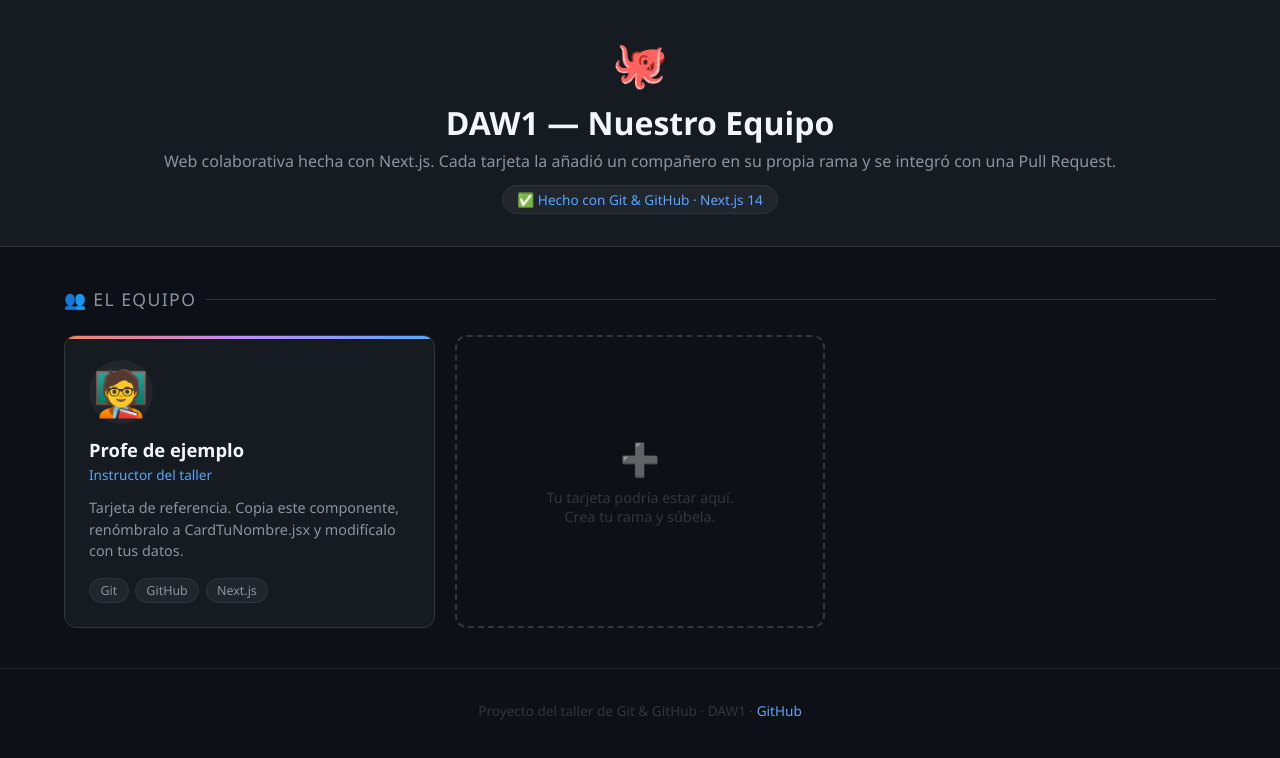
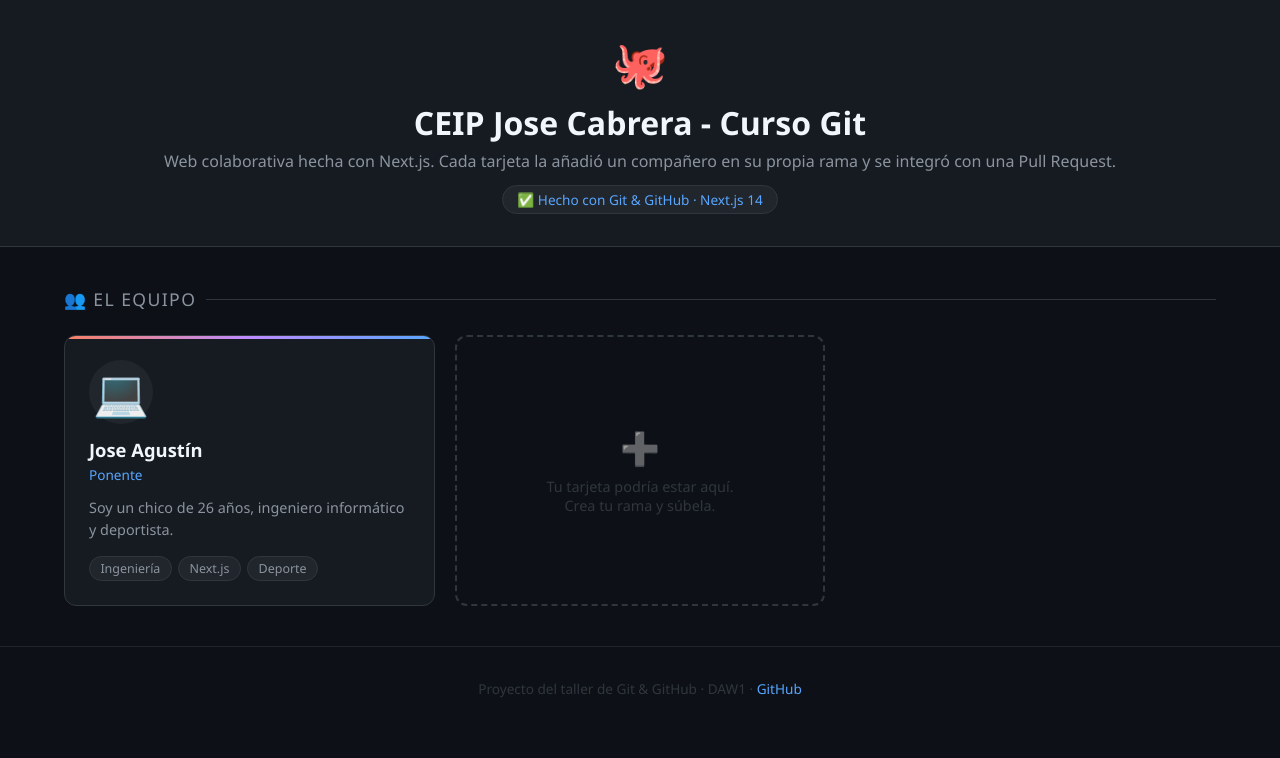
Before and after one commit to JoseAgus7/CEIP_JoseCabrera, a Next.js app: page / in a window 1280 px wide. Shown: the top 758 px of the page. Built offline with nearby package versions, Linux system fonts and the light colour scheme.

Commit message:
Documentos para practica

```diff
--- a/app/page.jsx
+++ b/app/page.jsx
@@ -1,4 +1,5 @@
 import CardEjemplo from '@/components/cards/CardEjemplo';
+import CardJoseAgustin from '@/components/cards/CardJoseAgustin';
 
 // ════════════════════════════════════════════════════════════
 //  📌  REGISTRO DE TARJETAS
@@ -12,7 +13,7 @@
 
 // ↓ AÑADE TU <Card... /> EN LA LISTA ↓
 const tarjetas = [
-  <CardEjemplo key="ejemplo" />,
+  <CardJoseAgustin key="jose-agustin" />,
   // <CardTuNombre key="tu-nombre" />,
 ];
 
@@ -21,7 +22,7 @@
     <>
       <header>
         <div className="logo">🐙</div>
-        <h1>DAW1 — Nuestro Equipo</h1>
+        <h1> CEIP Jose Cabrera - Curso Git</h1>
         <p>
           Web colaborativa hecha con Next.js. Cada tarjeta la añadió un
           compañero en su propia rama y se integró con una Pull Request.
--- /dev/null
+++ b/components/cards/CardJoseAgustin.jsx
@@ -0,0 +1,17 @@
+export default function CardJoseAgustin() {
+  return (
+    <div className="tarjeta">
+      <span className="avatar">💻</span>
+      <h3>Jose Agustín</h3>
+      <p className="rol">Ponente</p>
+      <p className="bio">
+        Soy un chico de 26 años, ingeniero informático y deportista.
+      </p>
+      <div className="tags">
+        <span>Ingeniería</span>
+        <span>Next.js</span>
+        <span>Deporte</span>
+      </div>
+    </div>
+  );
+}
```
Also changed, not shown: 9 other files (tests, documents, lock files or other folders).
